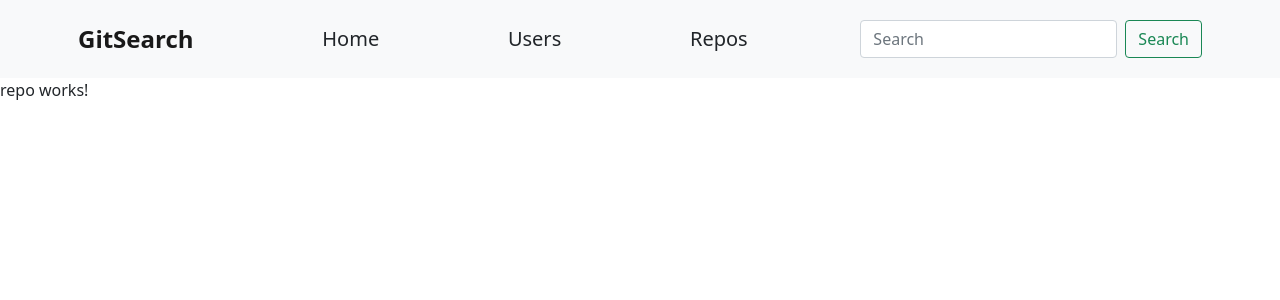
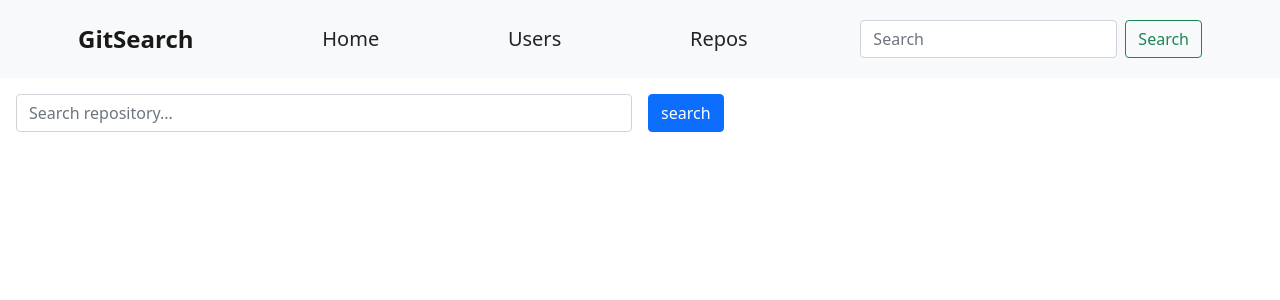
Before and after one commit to erhic/GitSearch, an Angular app in the folder GitSearch/: page /repo in a window 1280 px wide. Shown: the top 300 px of the page. Built offline with nearby package versions, Linux system fonts and the light colour scheme.

Commit message:
add form to get details for user and repository search

```diff
--- a/GitSearch/src/app/repo/repo.component.html
+++ b/GitSearch/src/app/repo/repo.component.html
@@ -1 +1,17 @@
-<p>repo works!</p>
+<div class="row">
+    <div class="col">
+        <div class="card-body">
+
+            <form class="row g-3">
+                <div class="col-md-6">
+                    <div class="form-group">
+                        <input class="form-control " type="text" name="search" placeholder="Search repository..." aria-label=".form-control-lg example">
+                    </div>
+                </div>
+                <div class="col-md-6">
+                    <input class="btn btn-primary" type="submit" value="search">
+                </div>
+            </form>
+        </div>
+    </div>
+</div>
--- a/GitSearch/src/app/user/user.component.html
+++ b/GitSearch/src/app/user/user.component.html
@@ -1 +1,17 @@
-<p>user works!</p>
+<div class="row">
+    <div class="col">
+        <div class="card-body ">
+            <!-- (ngSubmit)="searchUser()" #j="ngForm"  -->
+            <form class="row g-3 mt-5 ">
+                <div class="col-md-6 ">
+                    <div class="form-group">
+                        <input class="form-control " type="text" name="search" placeholder="Search username..." aria-label=".form-control-lg example">
+                    </div>
+                </div>
+                <div class="col-md-6">
+                    <input class="btn btn-primary" type="submit" value="search">
+                </div>
+            </form>
+        </div>
+    </div>
+</div>
```
